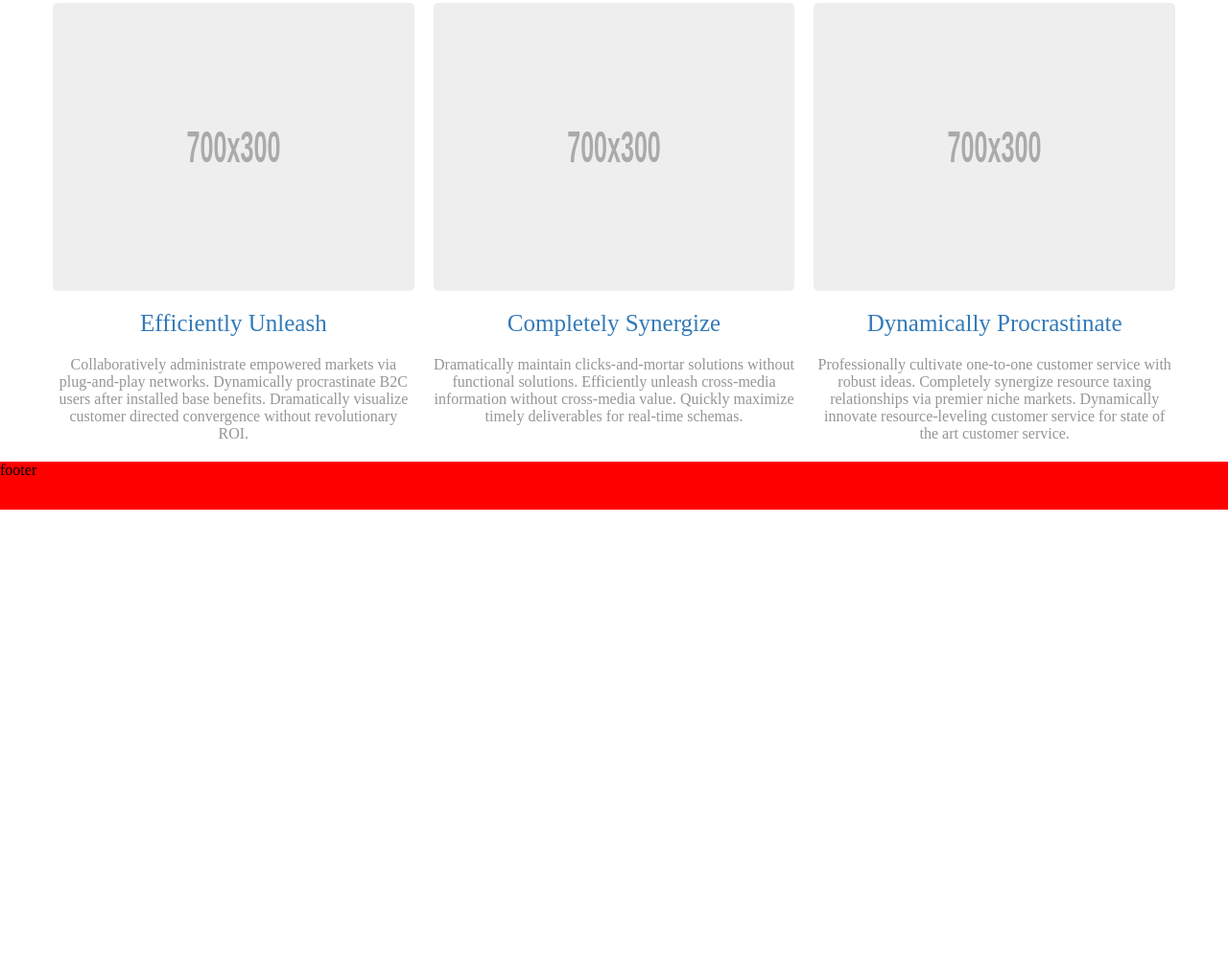
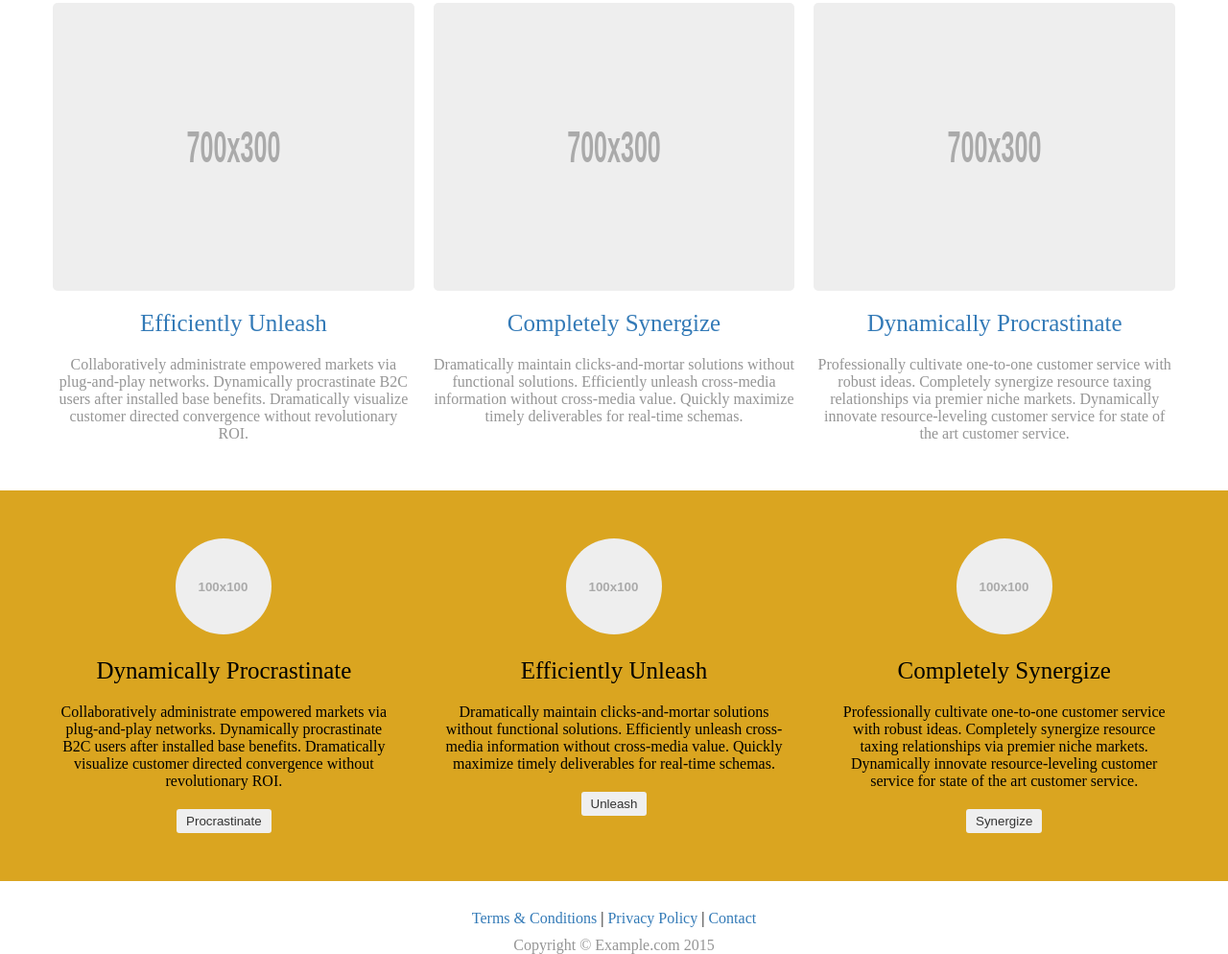
Before and after one commit to CaptainEmil/web-site, a plain HTML site: page index.html in a window 1280 px wide. Shown: the part 443-1437 px from the top of the page at 96% size. Before the commit the page ends 974 px from the top, so only its background shows below. Drawn offline with Linux system fonts and the light colour scheme; files whose address does not match are found by name.

Commit message:
almost finished styling of the whole page

```diff
--- a/index.html
+++ b/index.html
@@ -114,47 +114,47 @@
                         </div>
                     </div>
                     <div class="section-2-cards-container">
-                        <div class="card">
-                            <div class="card-image-container">
+                        <div class="section-2-card">
+                            <div class="section-2-card-image-container">
                                 <a href="#">
-                                    <img class="card-image" src="./images/700x300px.svg" />
+                                    <img class="section-2-card-image" src="./images/700x300px.svg" />
                                 </a>
                             </div>
-                            <h4 class="card-image-heading">
+                            <h4 class="section-2-card-image-heading">
                                 <a href="#">Efficiently Unleash</a>
                             </h4>
-                            <p class="card-image-description">
+                            <p class="section-2-card-image-description">
                                 Collaboratively administrate empowered markets via plug-and-play networks.
                                 Dynamically procrastinate B2C users after installed base benefits.
                                 Dramatically visualize customer directed convergence
                                 without revolutionary ROI.
                             </p>
                         </div>
-                        <div class="card">
-                            <div class="card-image-container">
+                        <div class="section-2-card">
+                            <div class="section-2-card-image-container">
                                 <a href="#">
-                                    <img class="card-image" src="./images/700x300px.svg" />
+                                    <img class="section-2-card-image" src="./images/700x300px.svg" />
                                 </a>
                             </div>
-                            <h4 class="card-image-heading">
+                            <h4 class="section-2-card-image-heading">
                                 <a href="#">Completely Synergize</a>
                             </h4>
-                            <p class="card-image-description">
+                            <p class="section-2-card-image-description">
                                 Dramatically maintain clicks-and-mortar solutions without functional solutions.
                                 Efficiently unleash cross-media information without cross-media value.
                                 Quickly maximize timely deliverables for real-time schemas.
                             </p>
                         </div>
-                        <div class="card">
-                            <div class="card-image-container">
+                        <div class="section-2-card">
+                            <div class="section-2-card-image-container">
                                 <a href="#">
-                                    <img class="card-image" src="./images/700x300px.svg" />
+                                    <img class="section-2-card-image" src="./images/700x300px.svg" />
                                 </a>
                             </div>
-                            <h4 class="card-image-heading">
+                            <h4 class="section-2-card-image-heading">
                                 <a href="#">Dynamically Procrastinate</a>
                             </h4>
-                            <p class="card-image-description">
+                            <p class="section-2-card-image-description">
                                 Professionally cultivate one-to-one customer service with robust ideas.
                                 Completely synergize resource taxing relationships via premier niche markets.
                                 Dynamically innovate resource-leveling customer service for state of the art
@@ -166,13 +166,67 @@
             </section>
             <section class="section-3">
                 <div class="section-3-container">
-
+                    <div class="section-3-cards-container">
+                        <div class="section-3-card">
+                            <div class="section-3-card-image-container">
+                                    <img class="section-3-card-image" src="./images/100x100px.svg" />
+                            </div>
+                            <h4 class="section-3-card-image-heading">
+                                Dynamically Procrastinate
+                            </h4>
+                            <p class="section-3-card-image-description">
+                                Collaboratively administrate empowered markets via plug-and-play networks.
+                                Dynamically procrastinate B2C users after installed base benefits.
+                                Dramatically visualize customer directed convergence
+                                without revolutionary ROI.
+                            </p>
+                            <button id="section-3-button" class="section-3-button" type="button">Procrastinate</button>
+                        </div>
+                        <div class="section-3-card">
+                            <div class="section-3-card-image-container">
+                                    <img class="section-3-card-image" src="./images/100x100px.svg" />
+                            </div>
+                            <h4 class="section-3-card-image-heading">
+                                Efficiently Unleash
+                            </h4>
+                            <p class="section-3-card-image-description">
+                                Dramatically maintain clicks-and-mortar solutions without functional solutions.
+                                Efficiently unleash cross-media information without cross-media value.
+                                Quickly maximize timely deliverables for real-time schemas.
+                            </p>
+                            <button id="section-3-button" class="section-3-button" type="button">Unleash</button>
+                        </div>
+                        <div class="section-3-card">
+                            <div class="section-3-card-image-container">
+                                    <img class="section-3-card-image" src="./images/100x100px.svg" />
+                            </div>
+                            <h4 class="section-3-card-image-heading">
+                                Completely Synergize
+                            </h4>
+                            <p class="section-3-card-image-description">
+                                Professionally cultivate one-to-one customer service with robust ideas.
+                                Completely synergize resource taxing relationships via premier niche markets.
+                                Dynamically innovate resource-leveling customer service for state
+                                of the art customer service.
+                            </p>
+                            <button id="section-3-button" class="section-3-button" type="button">Synergize</button>
+                        </div>
+                    </div>
                 </div>
             </section>
         </main>
         <footer>
             <div class="footer-container">
-                footer
+                <div class="footer-links">
+                    <a href="#">Terms & Conditions</a>
+                    |
+                    <a href="#">Privacy Policy</a>
+                    |
+                    <a href="#">Contact</a>
+                </div>
+                <div class="copyright">
+                    Copyright © Example.com 2015
+                </div>
             </div>
         </footer>
     </div>
--- a/styles/footer.css
+++ b/styles/footer.css
@@ -4,5 +4,18 @@
 footer {
     position: relative;
     bottom: 0;
-    background-color: red;
+    background-color: var(--footer-bg-color);
 }
+
+.footer-container {
+    margin: 30px 0;
+    justify-content: center;
+    align-items: center;
+    display: flex;
+    flex-direction: column;
+    gap: 10px;
+}
+
+.copyright {
+    color: var(--footer-copyright-font-color);
+}
--- a/styles/main.css
+++ b/styles/main.css
@@ -77,10 +77,10 @@
     flex-wrap: nowrap;
     justify-content: center;
     gap: 20px;
-    margin-bottom: 20px;
+    margin-bottom: 50px;
 }
 
-.card {
+.section-2-card {
     max-width: var(--card-image-width);
     display: flex;
     flex-direction: column;
@@ -89,30 +89,89 @@
     gap: 20px;
 }
 
-.card-image-container {
+.section-2-card-image-container {
     max-width: var(--card-image-width);
     height: var(--card-image-height);
 }
 
-.card-image {
+.section-2-card-image {
     width: 100%;
     height: 100%;
     border-radius: 5px;
 }
 
-.card-image-heading {
+.section-2-card-image-heading {
     font-size: var(--section-2-secondary-heading-font-size);
 }
 
-.card-image-description {
+.section-2-card-image-description {
     color: var(--section-2-primary-font-color)
 }
 
-.card-image-heading,
-.card-image-description {
+.section-2-card-image-heading,
+.section-2-card-image-description {
     display: inline;
     max-width: var(--card-image-width);
     text-align: center;
+}
+
+.section-3 {
+    background-color: var(--section-3-bg-color);
+}
+
+.section-3-container {
+    margin: 0 auto;
+    max-width: var(--content-max-width);
+    padding: 50px 0;
+    display: flex;
+    align-items: center;
+}
+
+.section-3-cards-container {
+    width: 100%;
+    display: flex;
+    flex-wrap: nowrap;
+    justify-content: center;
+    gap: 50px;
+}
+
+.section-3-card {
+    display: flex;
+    flex-direction: column;
+    align-items: center;
+    position: relative;
+    gap: 20px;
+}
+
+.section-3-card-image {
+    width: 100px;
+    height: 100px;
+    border-radius: 50%;
+}
+
+.section-3-card-image-heading {
+    font-size: var(--section-3-heading-font-size);
+}
+
+.section-3-card-image-description {
+    color: var(--section-3-font-color);
+    text-align: center;
+}
+
+.section-3-card-image-heading,
+.section-3-card-image-description {
+    display: inline;
+    max-width: var(--card-image-width);
+    text-align: center;
+}
+
+.section-3-button{
+    padding: 5px 10px;
+    color: var(--section-3-button-font-color);
+}
+
+.section-3-button:active {
+    background-color: var(--header-button-active-bg-color);
 }
 
 @media screen and  (max-width: 800px) {
@@ -123,4 +182,8 @@
     .section-2-cards-container {
         flex-direction: column;
     }
+
+    .section-3-cards-container {
+        flex-direction: column;
+    }
 }
--- a/styles/variables/colors.css
+++ b/styles/variables/colors.css
@@ -15,8 +15,11 @@
     --section-2-secondary-heading-font-color: #777;
     --section-2-primary-font-color: #959595;
     --section-2-bg-color: #fff;
-    --section-3-font-color: #adff2f;
-    --section-3-bg-color: #9acd32;
+    --section-3-font-color: #000000;
+    --section-3-bg-color: #daa520;
+    --section-3-button-font-color: #333333;
     --header-button-active-bg-color: #e6e6e6;
     --link-font-color: #337ab7;
+    --footer-bg-color: #ffffff;
+    --footer-copyright-font-color: #959595;
 }
--- a/styles/variables/sizes.css
+++ b/styles/variables/sizes.css
@@ -10,6 +10,7 @@
     --section-1-heading-font-size: 70px;
     --section-2-primary-heading-font-size: 40px;
     --section-2-secondary-heading-font-size: 25px;
+    --section-3-heading-font-size: 25px;
     --headings-font-weight: 100;
     --card-image-width: 700px;
     --card-image-height: 300px;
```
Also changed, not shown: images/100x100px.svg (added), images/700x300.png (deleted).
